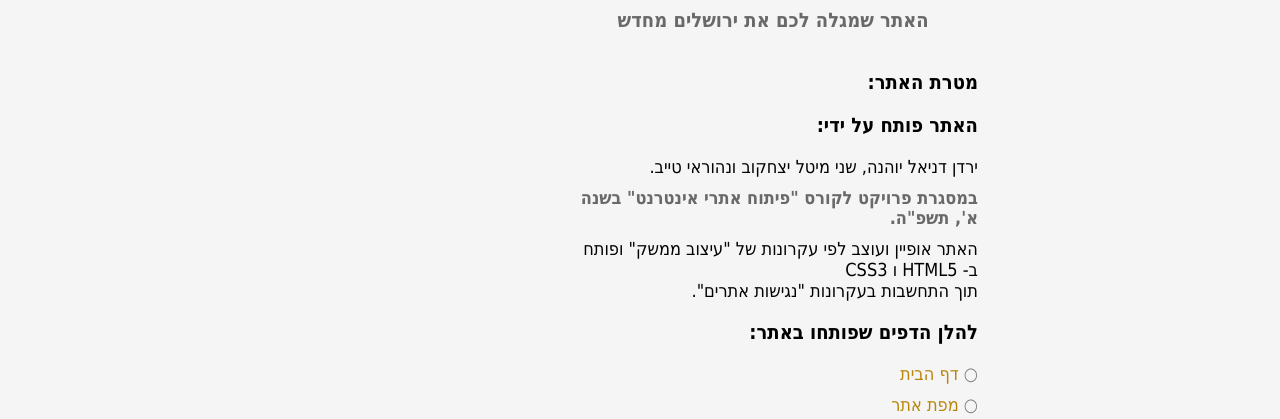
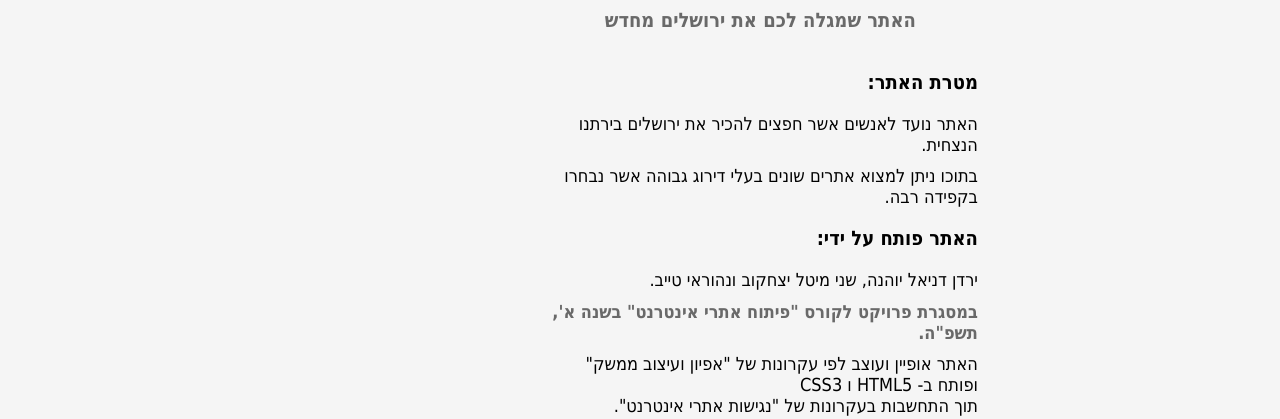
Before and after one commit to nehorait/jerusalemgate1, a plain HTML site: page about.html in a window 1280 px wide. Shown: the part 272-691 px from the top of the page. Drawn offline with nearby package versions, Linux system fonts and the light colour scheme.

Commit message:
dsa
dsadsa

```diff
--- a/about.html
+++ b/about.html
@@ -86,15 +86,15 @@
             <div>
                 <article>
                     <h2>שער לירושלים</h2>
-                    <h3>האתר שמגלה לכם את ירושלים מחדש</h3>
-                    <br>
-                    <p>מטרת האתר: </p>
-                    <a></a>
+                    <h3>האתר שמגלה לכם את ירושלים מחדש</h3><br>
+                    <p>מטרת האתר:</p>
+                    <a>האתר נועד לאנשים אשר חפצים להכיר את ירושלים בירתנו הנצחית.</a>
+                    <a>בתוכו ניתן למצוא אתרים שונים בעלי דירוג גבוהה אשר נבחרו בקפידה רבה.</a>
                     <p>האתר פותח על ידי:</p>
                     <a>ירדן דניאל יוהנה, שני מיטל יצחקוב ונהוראי טייב.</a>
                     <a><strong>במסגרת פרויקט לקורס "פיתוח אתרי אינטרנט" בשנה א', תשפ"ה.</strong></a>
-                    <a>האתר אופיין ועוצב לפי עקרונות של "עיצוב ממשק" ופותח ב- HTML5 ו CSS3 <br>תוך התחשבות בעקרונות "נגישות אתרים".</a>
-
+                    <a>האתר אופיין ועוצב לפי עקרונות של "אפיון ועיצוב ממשק" ופותח ב- HTML5 ו CSS3 <br>תוך התחשבות בעקרונות של "נגישות אתרי אינטרנט".</a>
+                    <a>בין היתר, ניתן למצוא בתוכו טופס אינטראקטיבי אשר פותח ב JS <br> במסגרת הקורס "מבוא לתכנות".</a>
                     <p>להלן הדפים שפותחו באתר: </p>
                     <a href="index.html" class="aboutSiteLinks">דף הבית</a>
                     <a href="sitemap.html" class="aboutSiteLinks">מפת אתר</a>
--- a/styles/myStyle.css
+++ b/styles/myStyle.css
@@ -510,7 +510,7 @@ body div main #contactUsForm > label > #launch:active{
 body div #aboutMain div{
     position: relative;
     display: block;
-    width: 32%;
+    width: 34%;
     right: 23.6%;
     margin-bottom: 0;
 }
```
